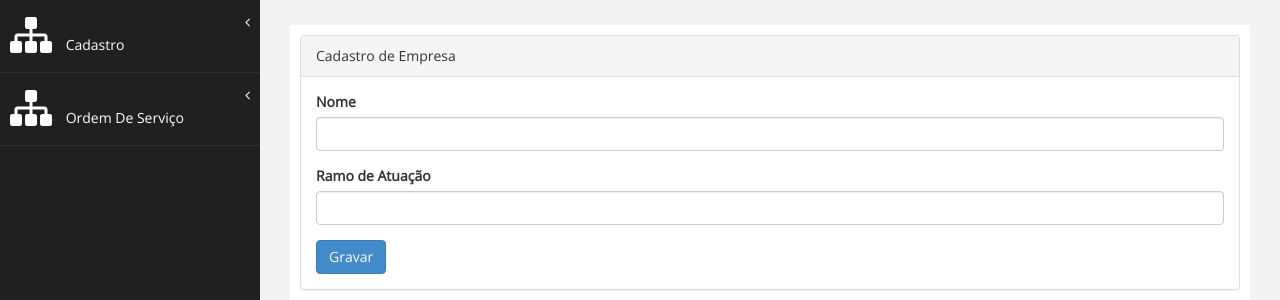
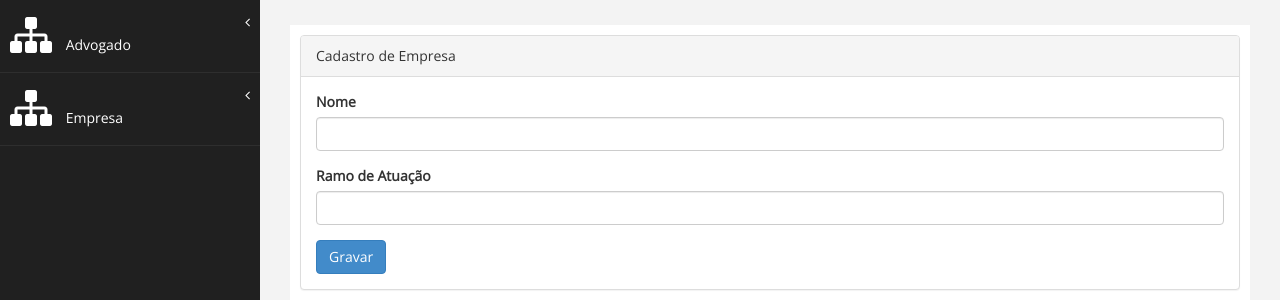
Before and after one commit to prdioliveira/seudireito, a Django app: page /empresa/ in a window 1280 px wide. Shown: the part 60-360 px from the top of the page. Run offline with Django 3.2, Linux system fonts and the light colour scheme; data that the repository does not hold is empty; some libraries are stand-ins or nearby versions.

Commit message:
ordenacao do menu

```diff
--- a/seuDireito/app/appSeuDireito/templates/base.html
+++ b/seuDireito/app/appSeuDireito/templates/base.html
@@ -35,26 +35,30 @@
                 <div class="sidebar-collapse">
                     <ul class="nav" id="main-menu">
                         <li>
-                            <a href="#"><i class="fa fa-sitemap fa-3x"></i> Cadastro <span class="fa arrow"></span></a>
+                            <a href="#"><i class="fa fa-sitemap fa-3x"></i> Advogado <span class="fa arrow"></span></a>
                             <ul class="nav nav-second-level">
                                 <li>
-                                    <a href="/advogado/">Advogado</a>
+                                    <a href="{% url 'appSeuDireito:get_advogado' %}">Cadastrar Advogado</a>
                                 </li>
+
                                 <li>
-                                    <a href="/empresa/">Empresa</a>
+                                    <a href="{% url 'appSeuDireito:os_list' %}">Fazer Proposta</a>
                                 </li>
+
                             </ul>
                         </li>
 
                         <li>
-                            <a href="#"><i class="fa fa-sitemap fa-3x"></i> Ordem De Serviço <span class="fa arrow"></span></a>
+                            <a href="#"><i class="fa fa-sitemap fa-3x"></i> Empresa <span class="fa arrow"></span></a>
                             <ul class="nav nav-second-level">
                                 <li>
-                                    <a href="/ordem-servico/">Cadastrar OS</a>
+                                    <a href="{% url 'appSeuDireito:get_empresa' %}">Cadastrar Empresa</a>
                                 </li>
+
                                 <li>
-                                    <a href="{% url 'appSeuDireito:os_list' %}">Propostas</a>
+                                    <a href="{% url 'appSeuDireito:get_os' %}">Cadastrar OS</a>
                                 </li>
+
                                 <li>
                                     <a href="{% url 'appSeuDireito:listar_propostas' %}">Delegar OS</a>
                                 </li>
```
